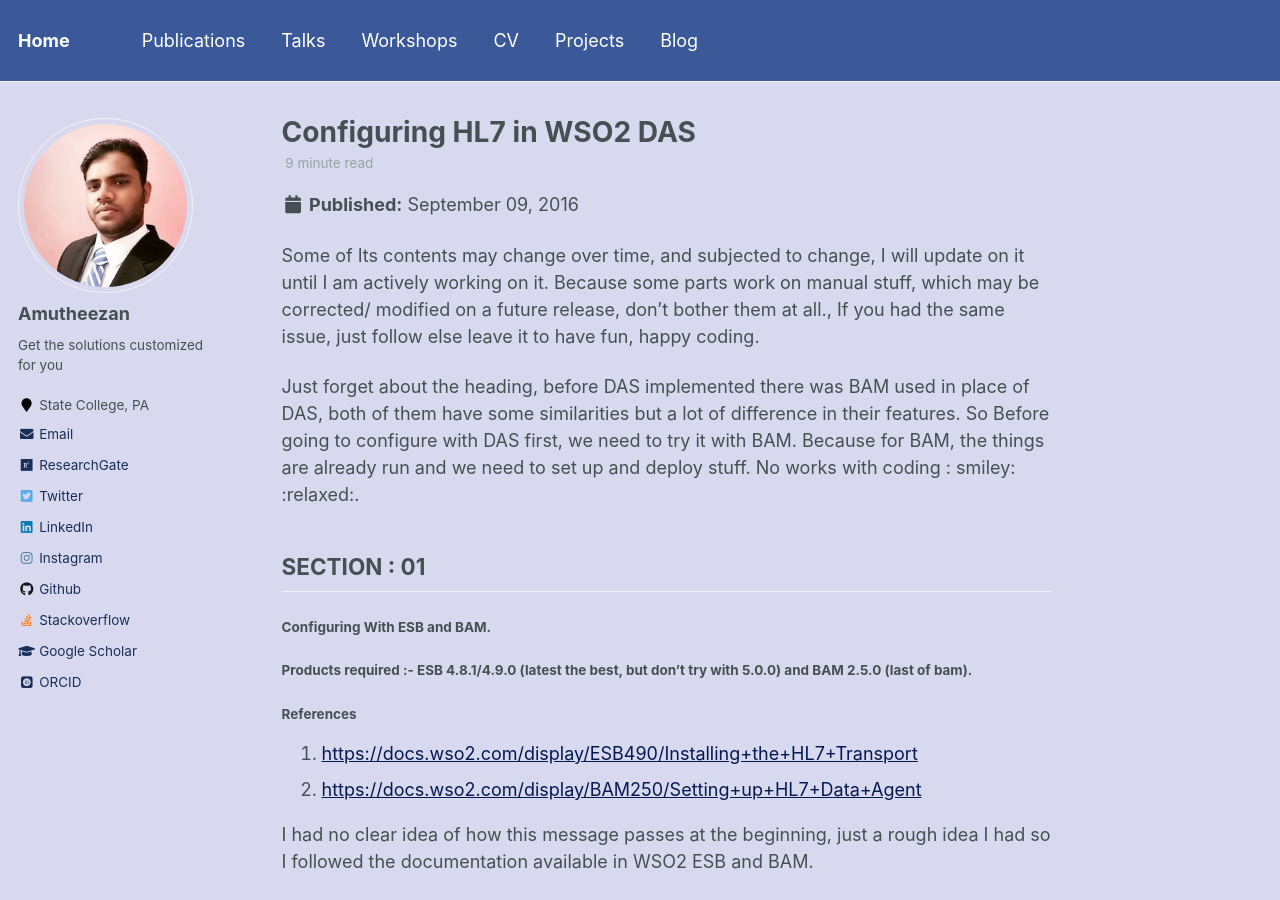
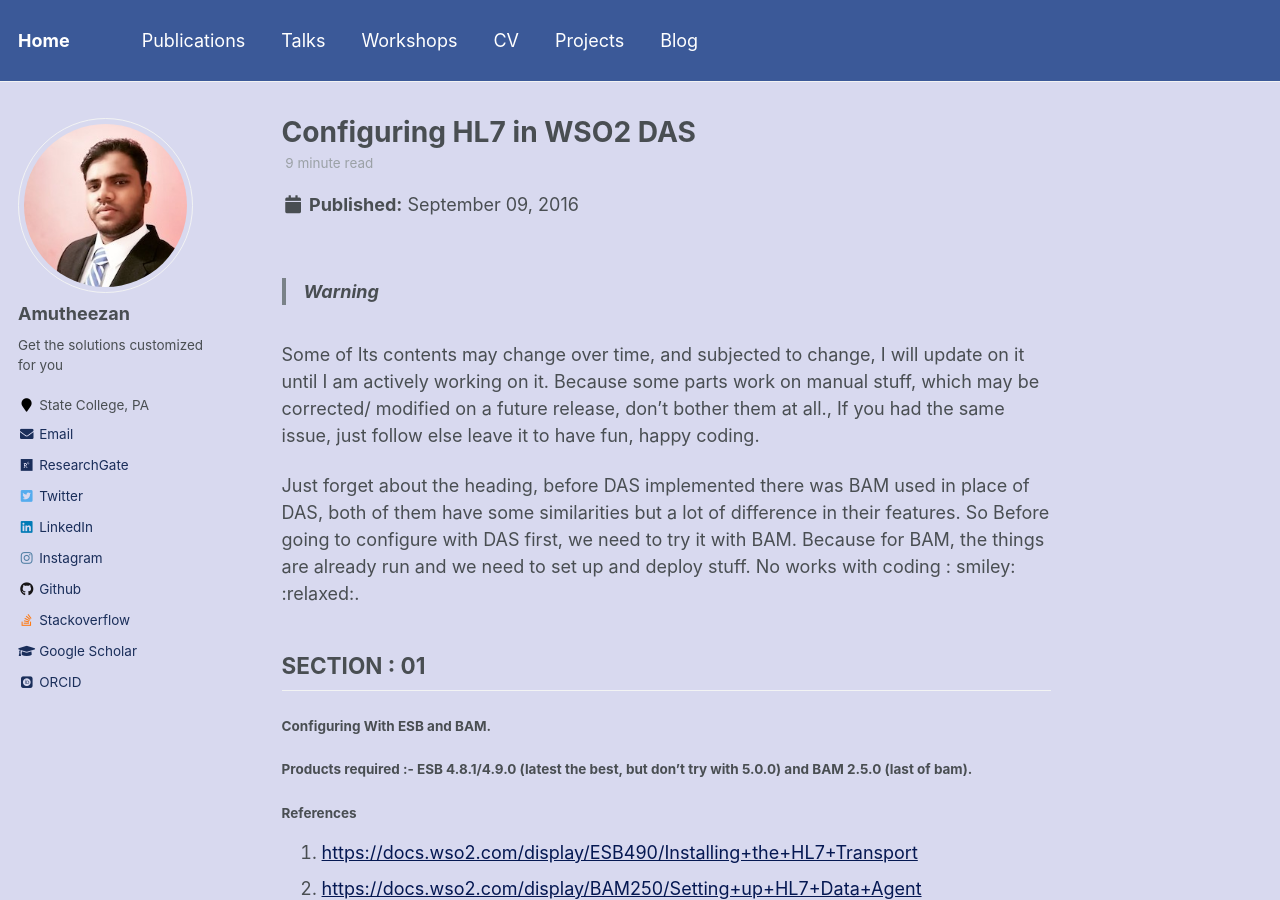
Before and after one commit to Amutheezan/amutheezan.github.io, a Jekyll site: the page built from _posts/2016-09-09-confhl7das.md, in a window 1280 px wide and 900 px high. Built offline with Jekyll 4.4.1, drawn with Linux system fonts in a browser that asks for light colours; some web fonts are replaced.

Commit message:
Update 2016-09-09-confhl7das.md

```diff
--- a/_posts/2016-09-09-confhl7das.md
+++ b/_posts/2016-09-09-confhl7das.md
@@ -10,6 +10,8 @@ tags:
 - wso2
 
 ---
+
+> **Warning**
 
 Some of Its contents may change over time, and subjected to change, I will update on it until I am actively working on
 it. Because some parts work on manual stuff, which may be corrected/ modified on a future release, don't bother them at
```
